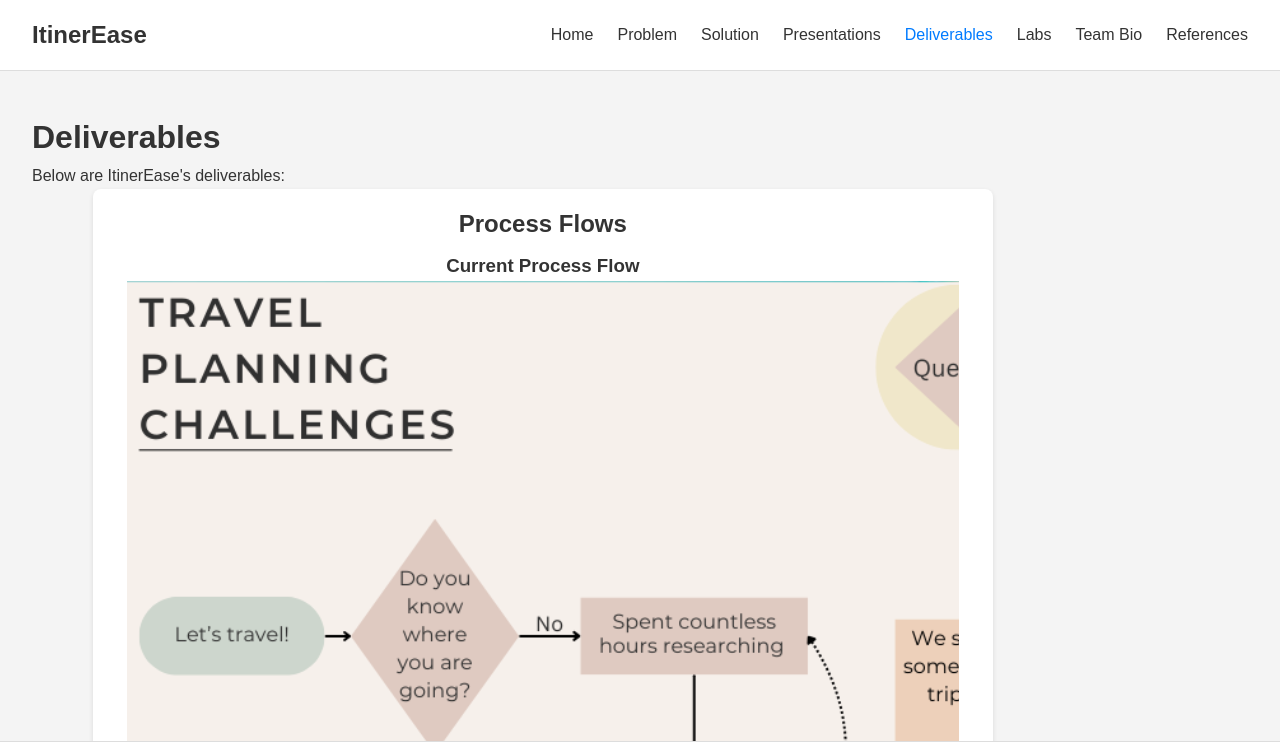
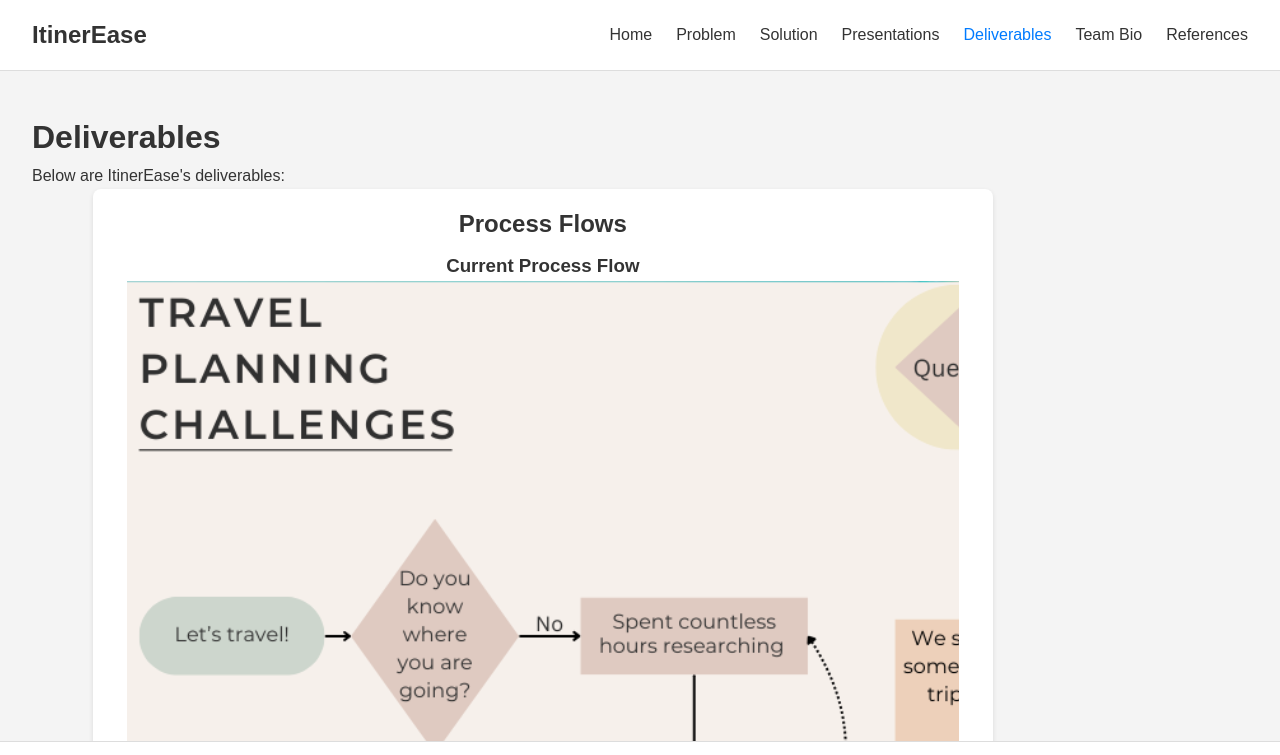
Before and after one commit to Willpatpost/Itiner-Ease, a plain HTML site: page deliverables.html in a window 1280 px wide. Shown: the top 755 px of the page. Drawn offline with Linux system fonts and the light colour scheme.

Commit message:
remove labs page for now

```diff
--- a/deliverables.html
+++ b/deliverables.html
@@ -25,7 +25,6 @@
         <li><a href="solution.html">Solution</a></li>
         <li><a href="presentations.html">Presentations</a></li>
         <li><a href="deliverables.html">Deliverables</a></li>
-        <li><a href="labs.html">Labs</a></li>
         <li><a href="team.html">Team Bio</a></li>
         <li><a href="references.html">References</a></li>
       </ul>
```
Also changed, not shown: index.html (+0 -1 lines), presentations.html (+0 -1 lines), problem.html (+0 -1 lines), references.html (+0 -1 lines), solution.html (+0 -1 lines), team.html (+0 -1 lines).
